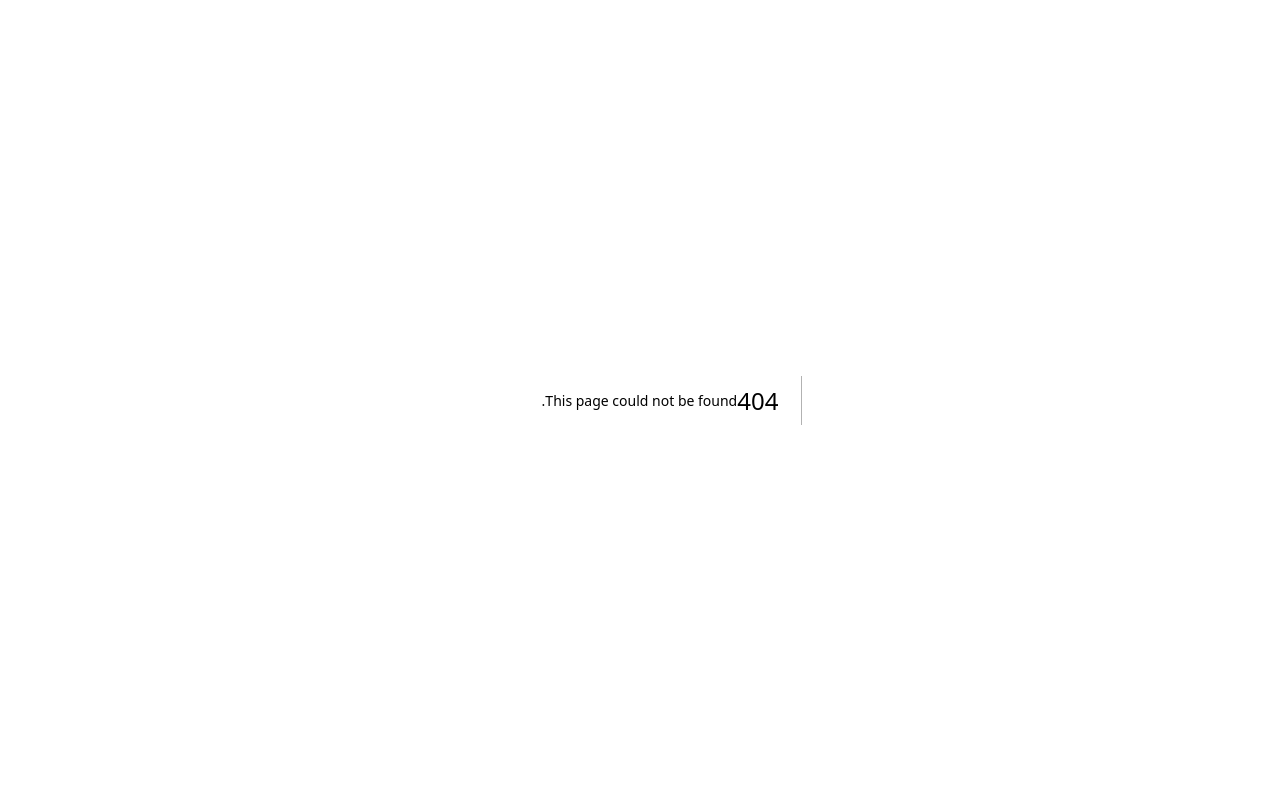
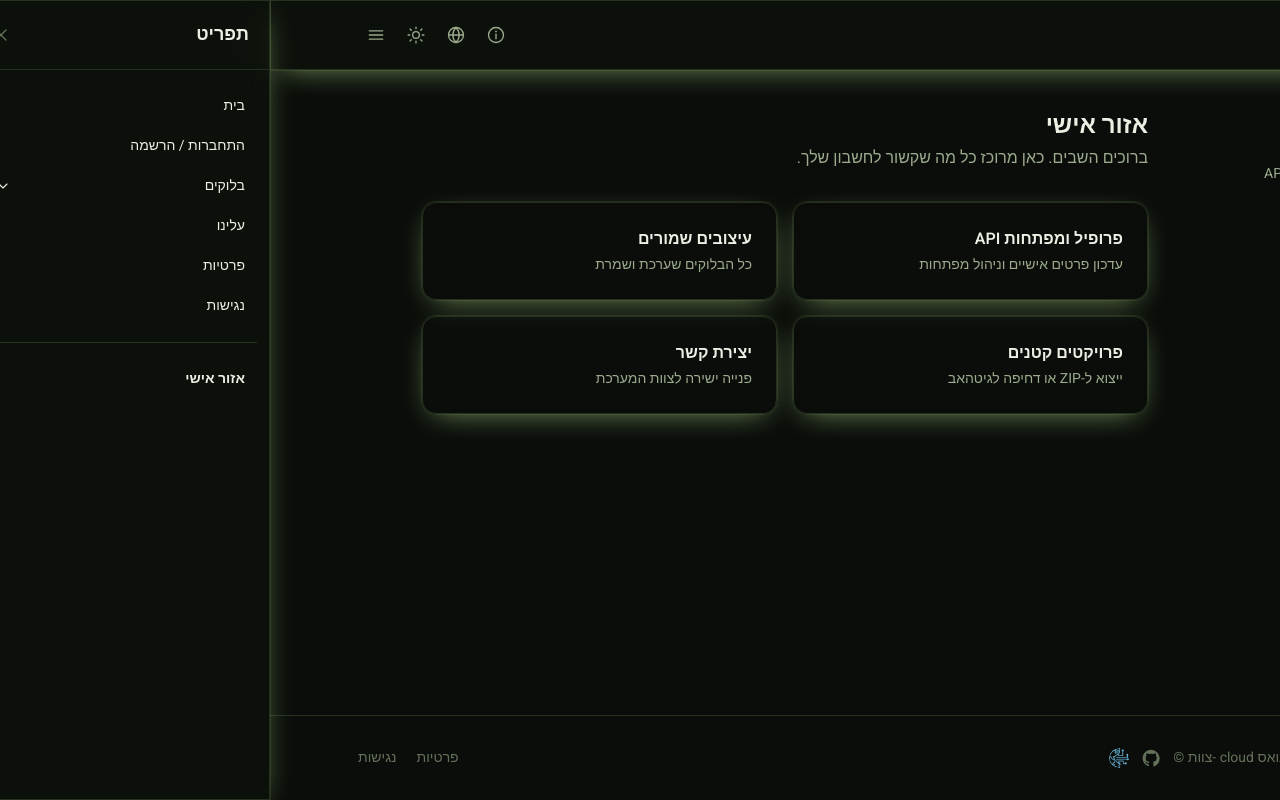
Before and after one commit to YSmauas/weblok, a Next.js app: page /dashboard in a window 1280 px wide. Before the commit this address had no page. Built offline with nearby package versions, Linux system fonts and the light colour scheme.

Commit message:
Add files via upload

```diff
--- /dev/null
+++ b/app/dashboard/layout.tsx
@@ -0,0 +1,17 @@
+import { SiteChrome } from "@/components/layout/SiteChrome";
+import { DashboardNav } from "@/components/dashboard/DashboardNav";
+
+export default function DashboardLayout({
+  children,
+}: {
+  children: React.ReactNode;
+}) {
+  return (
+    <SiteChrome>
+      <div className="max-w-5xl mx-auto px-6 py-10 grid md:grid-cols-[210px_1fr] gap-10">
+        <DashboardNav />
+        <div className="min-w-0">{children}</div>
+      </div>
+    </SiteChrome>
+  );
+}
--- /dev/null
+++ b/app/dashboard/page.tsx
@@ -0,0 +1,31 @@
+import Link from "next/link";
+import { Card } from "@/components/ui/Card";
+
+const QUICK_LINKS = [
+  { href: "/dashboard/profile", title: "פרופיל ומפתחות API", desc: "עדכון פרטים אישיים וניהול מפתחות" },
+  { href: "/dashboard/saved", title: "עיצובים שמורים", desc: "כל הבלוקים שערכת ושמרת" },
+  { href: "/dashboard/projects", title: "פרויקטים קטנים", desc: "ייצוא ל-ZIP או דחיפה לגיטהאב" },
+  { href: "/dashboard/contact", title: "יצירת קשר", desc: "פנייה ישירה לצוות המערכת" },
+];
+
+export default function DashboardOverviewPage() {
+  return (
+    <div>
+      <h1 className="text-2xl font-bold">אזור אישי</h1>
+      <p className="text-ink-secondary mt-1">
+        ברוכים השבים. כאן מרוכז כל מה שקשור לחשבון שלך.
+      </p>
+
+      <div className="mt-8 grid sm:grid-cols-2 gap-4">
+        {QUICK_LINKS.map((l) => (
+          <Link key={l.href} href={l.href}>
+            <Card className="hover:border-accent/60 transition-colors h-full">
+              <h3 className="font-semibold">{l.title}</h3>
+              <p className="text-sm text-ink-secondary mt-1">{l.desc}</p>
+            </Card>
+          </Link>
+        ))}
+      </div>
+    </div>
+  );
+}
```
